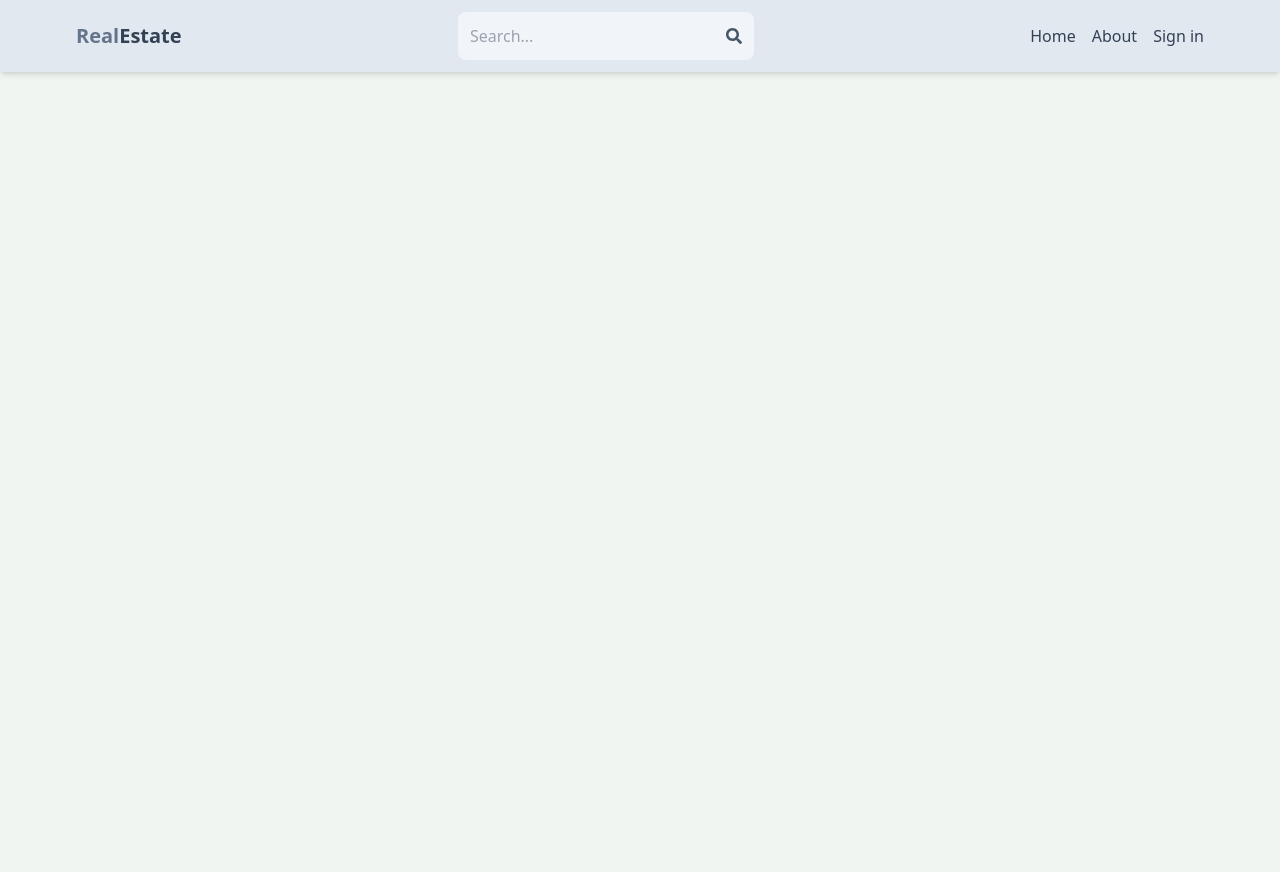
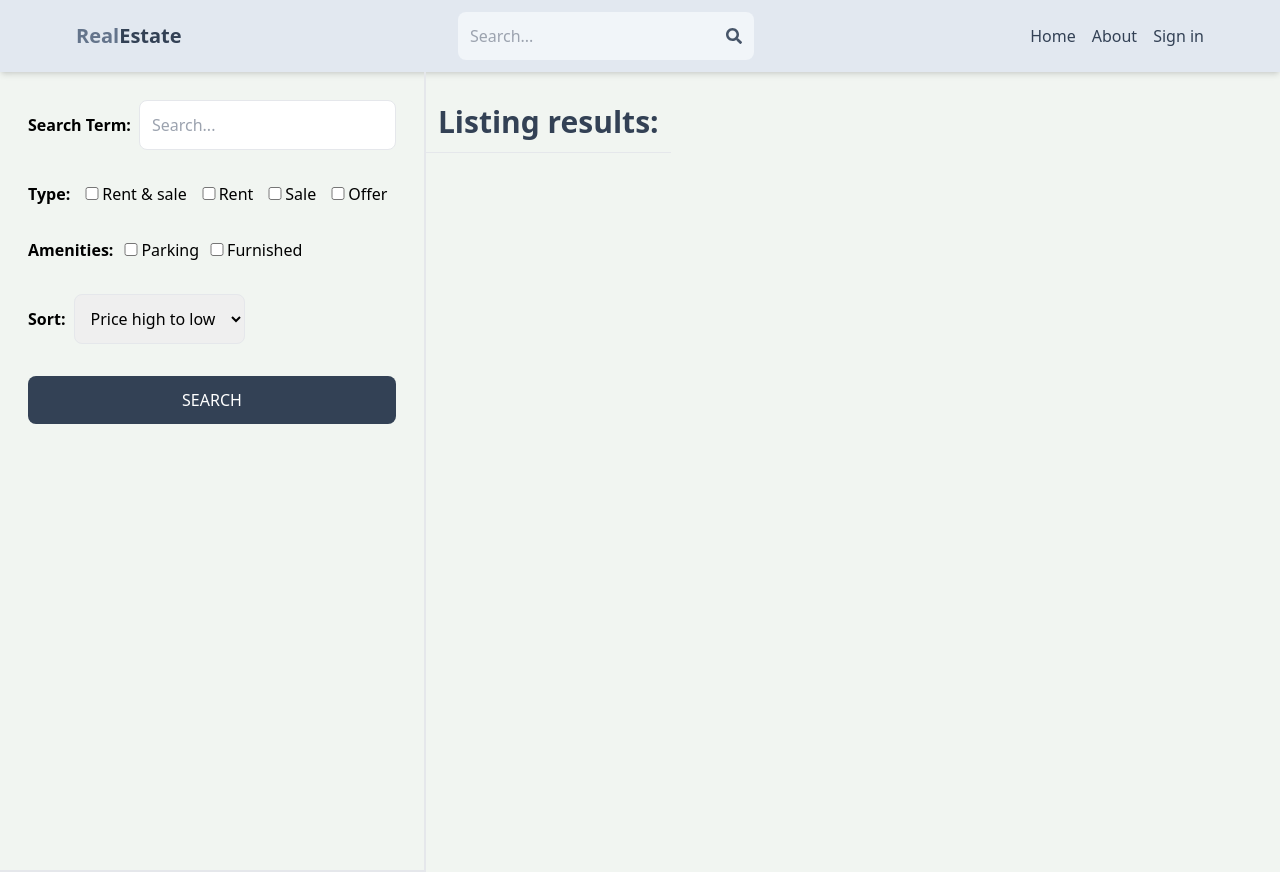
Before and after one commit to akash11-01/Real-Estate, a React (Vite) app in the folder real-state/: page /search in a window 1280 px wide. Before the commit the page ends 800 px from the top, so only its background shows below. Built offline with nearby package versions, Linux system fonts and the light colour scheme; no server answers.

Commit message:
create search page ui

```diff
--- a/real-state/src/App.jsx
+++ b/real-state/src/App.jsx
@@ -10,6 +10,7 @@
 import CreateListing from './pages/CreateListing'
 import UpdateListing from './pages/UpdateListing'
 import Listing from './pages/Listing'
+import Search from './pages/Search'
 
 
 function App() {
@@ -29,6 +30,7 @@
         </Route>
         <Route path='/sign-in' element={<SignIn />} />
         <Route path='/sign-up' element={<SignUp />} />
+        <Route path='/search' element={<Search />} />
       </Routes>
     </BrowserRouter>
   )
--- /dev/null
+++ b/real-state/src/pages/Search.jsx
@@ -0,0 +1,86 @@
+import React from 'react'
+
+export default function Search() {
+  return (
+    <div className='flex flex-col md:flex-row'>
+        {/* Left div */}
+        <div className="p-7 border-b-2 md:border-r-2 md:min-h-screen">
+            <form className='flex flex-col gap-8'>
+                <div className='flex items-center gap-2'>
+                    <label className='whitespace-nowrap font-semibold'>Search Term:</label>
+                    <input type="text"
+                    id='searchTerm'
+                    placeholder='Search...'
+                    className='border rounded-lg p-3 w-full'
+                    />
+                </div>
+
+                <div className="flex gap-3 flex-wrap items-center">
+                    <label className='font-semibold'>Type:</label>
+                    <div className="flext gap-2 ">
+                        <input type="checkbox" id='all'
+                        className='w-5'
+                        />
+                        <span>Rent & sale</span>
+                    </div>
+
+                    <div className="flext gap-2 ">
+                        <input type="checkbox" id='rent'
+                        className='w-5'
+                        />
+                        <span>Rent</span>
+                    </div>
+
+                    <div className="flext gap-2 ">
+                        <input type="checkbox" id='sale'
+                        className='w-5'
+                        />
+                        <span>Sale</span>
+                    </div>
+
+                    <div className="flext gap-2 ">
+                        <input type="checkbox" id='offer'
+                        className='w-5'
+                        />
+                        <span>Offer</span>
+                    </div>
+                </div>
+
+                <div className="flex gap-2 flex-wrap items-center">
+                    <label className='font-semibold'>Amenities:</label>
+                    <div className="flext gap-2 ">
+                        <input type="checkbox" id='parking'
+                        className='w-5'
+                        />
+                        <span>Parking</span>
+                    </div>
+
+                    <div className="flext gap-2 ">
+                        <input type="checkbox" id='furnished'
+                        className='w-5'
+                        />
+                        <span>Furnished</span>
+                    </div>
+                </div>
+                <div className="flex items-center gap-2">
+                    <label className='font-semibold'>Sort:</label>
+                    <select id="sort_order"
+                    className='border rounded-lg p-3'
+                    >
+                        <option value="">Price high to low</option>
+                        <option value="">Price low to high</option>
+                        <option value="">Latest</option>
+                        <option value="">Oldest</option>
+                    </select>
+                </div>
+                <button className='bg-slate-700 text-white p-3 rounded-lg uppercase hover:opacity-95'>Search</button>
+            </form>
+        </div>
+
+        {/* Right Div */}
+        <div className="">
+            <h1 className='text-3xl font-semibold border-b p-3 text-slate-700 mt-5'>Listing results:</h1>
+        </div>
+    </div>
+  )
+}
```
